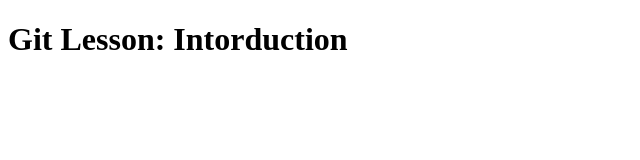
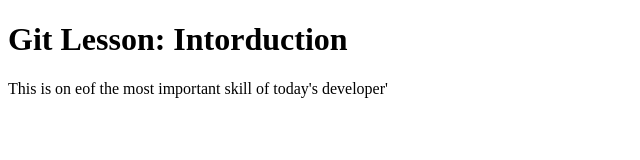
Before and after one commit to omoifoakharoh/gitlesson, a plain HTML site: page index.html in a window 1280 px wide. Shown: the whole page, without its empty margins (0-640 px from the left). Drawn offline with Linux system fonts and the light colour scheme.

Commit message:
Paragrph added

```diff
--- a/index.html
+++ b/index.html
@@ -8,5 +8,6 @@
 </head>
 <body>
     <h1>Git Lesson: Intorduction</h1>
+    <p>This is on eof the most important skill of today's developer'</p>
 </body>
 </html>
```
